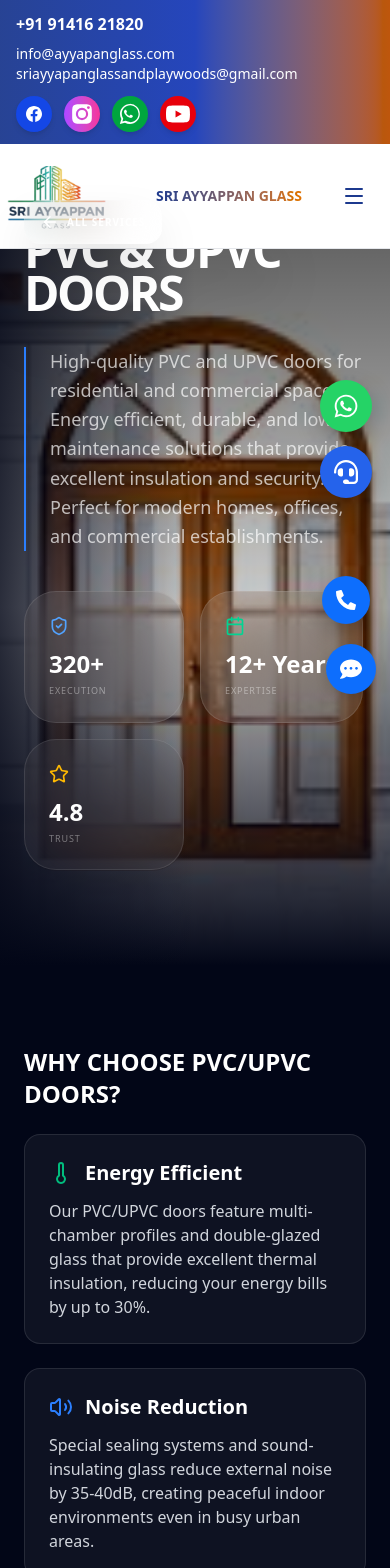
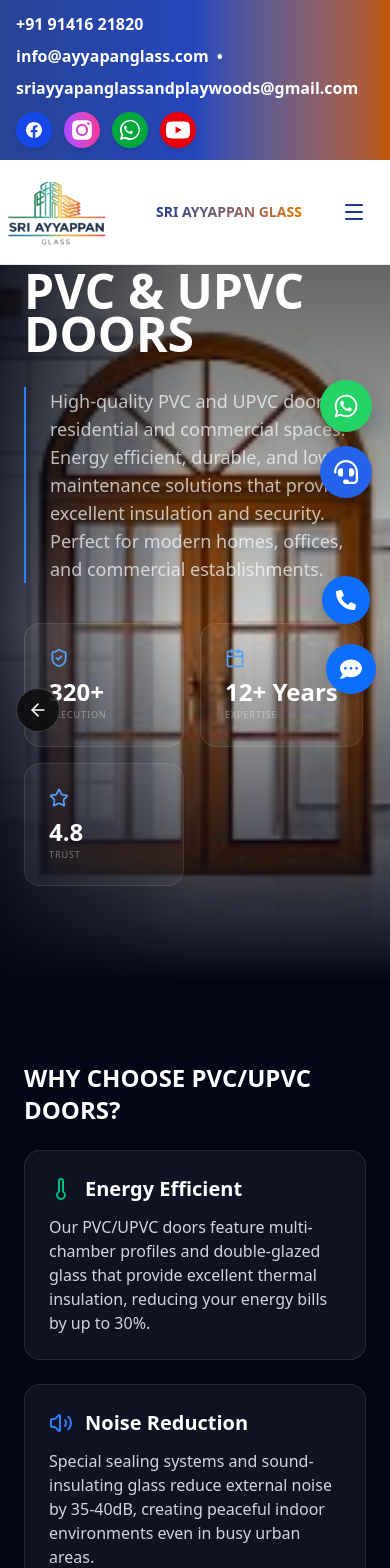
Before and after one commit to innomatricstech/interiors-innomatrics, a React (Vite) app: page /services/pvc-upvc-doors in a window 390 px wide. Shown: the top 1568 px of the page. Built offline with nearby package versions, Linux system fonts and the light colour scheme.

Commit message:
first commit

```diff
--- a/index.html
+++ b/index.html
@@ -2,7 +2,7 @@
 <html lang="en">
   <head>
     <meta charset="UTF-8" />
-    <link rel="icon" type="image/svg+xml" href="/vite.svg" />
+    <link rel="icon" type="image/png" href="./src/assets/img/logo.png" />
     <meta name="viewport" content="width=device-width, initial-scale=1.0" />
     <title>interiors</title>
   </head>
--- a/src/components/ContactForm.jsx
+++ b/src/components/ContactForm.jsx
@@ -42,7 +42,7 @@
       icon: <Mail className="w-6 h-6 md:w-8 md:h-8" />,
       title: "EMAIL",
       main: [
-        "sriayyapanglassandplaywoods@gmail.com",
+
         "info@sriayyapanglass.com"
       ],
       sub: "Available 24/7",
--- a/src/components/Header.jsx
+++ b/src/components/Header.jsx
@@ -183,9 +183,9 @@
             </div>
 
             {/* Email */}
-            <div className="flex flex-col md:flex-row md:gap-4 break-all text-sm md:text-base font-medium">
+            <div className="flex flex-wrap items-center gap-2 font-bold text-base md:text-lg">
               <span>info@ayyapanglass.com</span>
-              <span className="hidden md:inline">•</span>
+              <span className="flex flex-wrap items-center gap-2 font-bold text-base md:text-lg">•</span>
               <span>sriayyapanglassandplaywoods@gmail.com</span>
             </div>
           </div>
--- a/src/components/ServicesLayout.jsx
+++ b/src/components/ServicesLayout.jsx
@@ -1,6 +1,15 @@
 import React from 'react';
 import { useNavigate } from 'react-router-dom';
-import { ArrowLeft, Phone, MessageSquare, Calendar, CheckCircle, Star, ShieldCheck, Zap } from 'lucide-react';
+import {
+  ArrowLeft,
+  Phone,
+  MessageSquare,
+  Calendar,
+  CheckCircle,
+  Star,
+  ShieldCheck,
+  Zap
+} from 'lucide-react';
 import images from "../utils/images";
 
 const ServiceLayout = ({
@@ -15,10 +24,10 @@
   const navigate = useNavigate();
 
   return (
-    <div className="min-h-screen bg-[#020617] text-white selection:bg-blue-500/30">
+    <div className="min-h-screen bg-[#020617] text-white">
 
-  {/* BACK NAVIGATION - Modern Floating Style */}
-<div className="absolute top-[200px] left-6 z-50">
+      {/* ================= DESKTOP BACK BUTTON ================= */}
+      <div className="hidden md:block absolute top-[200px] left-6 z-50">
         <button
           onClick={() => navigate("/services/:id")}
           className="group flex items-center gap-2
@@ -38,9 +47,20 @@
         </button>
       </div>
 
+      {/* ================= MOBILE BACK BUTTON ================= */}
+      <div className="md:hidden fixed bottom-28 left-4 z-[60]">
+        <button
+          onClick={() => navigate("/services/:id")}
+          className="w-11 h-11 flex items-center justify-center
+            rounded-full bg-black/70 backdrop-blur-md
+            border border-white/20 shadow-xl
+            active:scale-95 transition"
+        >
+          <ArrowLeft size={20} />
+        </button>
+      </div>
 
-
-      {/* HERO SECTION with PARALLAX EFFECT */}
+      {/* ================= HERO SECTION ================= */}
       <div
         className="relative h-[85vh] flex items-end pb-24 overflow-hidden"
         style={{
@@ -50,72 +70,81 @@
           backgroundAttachment: 'fixed'
         }}
       >
-        {/* Multilayered Overlays for Depth */}
         <div className="absolute inset-0 bg-gradient-to-b from-black/60 via-black/20 to-[#020617]" />
         <div className="absolute inset-0 bg-gradient-to-r from-[#020617] via-transparent to-transparent opacity-80" />
 
         <div className="container mx-auto px-6 md:px-12 relative z-10">
           <div className="max-w-5xl">
-            {/* Badge */}
-            <div className="inline-flex items-center gap-2 bg-blue-600/20 backdrop-blur-md border border-blue-500/30 px-5 py-2 rounded-full mb-8 animate-fade-in">
+
+            <div className="inline-flex items-center gap-2 bg-blue-600/20 backdrop-blur-md border border-blue-500/30 px-5 py-2 rounded-full mb-8">
               <Zap size={14} className="text-blue-400" />
-              <span className="text-[10px] font-black uppercase tracking-[0.3em] text-blue-400">{category}</span>
+              <span className="text-[10px] font-black uppercase tracking-[0.3em] text-blue-400">
+                {category}
+              </span>
             </div>
 
-            {/* Title */}
-            <h1 className="text-5xl md:text-8xl font-black uppercase tracking-tighter leading-[0.9] mb-8 drop-shadow-2xl">
+            <h1 className="text-5xl md:text-8xl font-black uppercase leading-[0.9] mb-8">
               {title}
             </h1>
 
-            {/* Description */}
-            <p className="text-lg md:text-2xl text-white/70 max-w-3xl leading-relaxed font-light mb-10 border-l-2 border-blue-500 pl-6">
+            <p className="text-lg md:text-2xl text-white/70 max-w-3xl mb-10 border-l-2 border-blue-500 pl-6">
               {description}
             </p>
 
-            {/* Stats Panel */}
-            <div className="flex flex-wrap gap-4 md:gap-6">
+            <div className="flex flex-wrap gap-4">
               {[
-                { label: "Execution", val: `${stats.projects}+`, icon: ShieldCheck, color: "text-blue-400" },
-                { label: "Expertise", val: `${stats.years}+ Years`, icon: Calendar, color: "text-emerald-400" },
-                { label: "Trust", val: stats.rating, icon: Star, color: "text-amber-400" },
+                { label: "Execution", val: `${stats.projects}+`, icon: ShieldCheck },
+                { label: "Expertise", val: `${stats.years}+ Years`, icon: Calendar },
+                { label: "Trust", val: stats.rating, icon: Star }
               ].map((item, idx) => (
-                <div key={idx} className="bg-white/5 backdrop-blur-2xl border border-white/10 p-6 rounded-[2rem] min-w-[160px] hover:bg-white/10 transition-colors group">
-                   <item.icon size={20} className={`${item.color} mb-3 group-hover:scale-110 transition-transform`} />
+                <div
+                  key={idx}
+                  className="bg-white/5 border border-white/10 p-6 rounded-2xl min-w-[160px]"
+                >
+                  <item.icon size={20} className="text-blue-400 mb-2" />
                   <div className="text-2xl font-black">{item.val}</div>
-                   <div className="text-[9px] uppercase tracking-widest text-white/40 mt-1">{item.label}</div>
+                  <div className="text-[9px] uppercase tracking-widest text-white/40">
+                    {item.label}
+                  </div>
                 </div>
               ))}
             </div>
+
           </div>
         </div>
       </div>
 
-      {/* DYNAMIC CONTENT AREA */}
-      <div className="container mx-auto px-6 md:px-12 py-20 relative z-20">
-        <div className="grid lg:grid-cols-12 gap-16">
-          <div className="lg:col-span-12">
+      {/* ================= CONTENT ================= */}
+      <div className="container mx-auto px-6 md:px-12 py-20">
         {children}
       </div>
-        </div>
-      </div>
 
-      {/* FEATURES GRID */}
+      {/* ================= FEATURES ================= */}
       {features.length > 0 && (
         <section className="bg-white/[0.02] border-y border-white/5 py-24">
           <div className="container mx-auto px-6 md:px-12">
-            <div className="flex flex-col items-center mb-20 text-center">
-              <span className="text-blue-500 font-black uppercase tracking-[0.4em] text-[10px] mb-4">Technical Specs</span>
-              <h2 className="text-4xl md:text-6xl font-black uppercase">Service Excellence</h2>
+            <div className="text-center mb-20">
+              <span className="text-blue-500 font-black uppercase tracking-[0.4em] text-[10px]">
+                Technical Specs
+              </span>
+              <h2 className="text-4xl md:text-6xl font-black uppercase">
+                Service Excellence
+              </h2>
             </div>
 
-            <div className="grid grid-cols-1 md:grid-cols-2 lg:grid-cols-3 gap-8">
+            <div className="grid md:grid-cols-2 lg:grid-cols-3 gap-8">
               {features.map((feature, index) => (
-                <div key={index} className="group bg-white/5 backdrop-blur-sm border border-white/5 p-10 rounded-[2.5rem] hover:bg-white/10 hover:border-blue-500/30 transition-all duration-500">
-                  <div className="w-12 h-12 rounded-2xl bg-blue-600/20 flex items-center justify-center mb-8 group-hover:scale-110 group-hover:bg-blue-600 transition-all">
-                    <CheckCircle className="text-blue-400 group-hover:text-white" size={24} />
-                  </div>
-                  <h3 className="text-xl font-bold mb-4 uppercase tracking-tight">{feature.title}</h3>
-                  <p className="text-white/50 text-sm leading-relaxed">{feature.description}</p>
+                <div
+                  key={index}
+                  className="bg-white/5 border border-white/10 p-10 rounded-3xl"
+                >
+                  <CheckCircle className="text-blue-400 mb-6" size={24} />
+                  <h3 className="text-xl font-bold mb-4 uppercase">
+                    {feature.title}
+                  </h3>
+                  <p className="text-white/50 text-sm">
+                    {feature.description}
+                  </p>
                 </div>
               ))}
             </div>
@@ -123,43 +152,33 @@
         </section>
       )}
 
-      {/* FINAL CTA - High Impact */}
-      <div className="container mx-auto px-6 md:px-12 py-24">
-        <div className="relative rounded-[3rem] overflow-hidden bg-[#0f172a] border border-blue-500/20 p-12 md:p-20 text-center">
-          {/* Decorative Background for CTA */}
-          <div className="absolute top-0 right-0 w-96 h-96 bg-blue-600/10 blur-[100px] rounded-full -mr-48 -mt-48" />
-          <div className="absolute bottom-0 left-0 w-96 h-96 bg-cyan-600/10 blur-[100px] rounded-full -ml-48 -mb-48" />
-
-          <div className="relative z-10 max-w-4xl mx-auto">
-            <h2 className="text-4xl md:text-7xl font-black uppercase leading-none mb-8">
+      {/* ================= CTA ================= */}
+      <div className="container mx-auto px-6 md:px-12 py-24 text-center">
+        <h2 className="text-4xl md:text-7xl font-black uppercase mb-8">
           Start Your <span className="text-blue-500">Project</span> Today
         </h2>
-            <p className="text-white/60 text-lg md:text-xl mb-12 font-light">
-              Chennai's leading glass architectural experts are just a click away. Get your free site measurement and estimate now.
-            </p>
 
         <div className="flex flex-wrap justify-center gap-6">
           <button
             onClick={() => window.location.href = "tel:+919141621820"}
-                className="flex items-center gap-3 bg-white text-black px-10 py-5 rounded-2xl font-black uppercase tracking-widest hover:bg-blue-500 hover:text-white transition-all shadow-2xl"
+            className="flex items-center gap-3 bg-white text-black px-10 py-5 rounded-2xl font-black uppercase"
           >
             <Phone size={20} />
-                Call +91 91416 21820
+            Call
           </button>
 
           <a
             href="https://wa.me/919141621820"
             target="_blank"
             rel="noopener noreferrer"
-                className="flex items-center gap-3 bg-emerald-600 hover:bg-emerald-500 text-white px-10 py-5 rounded-2xl font-black uppercase tracking-widest transition-all shadow-2xl shadow-emerald-900/20"
+            className="flex items-center gap-3 bg-emerald-600 text-white px-10 py-5 rounded-2xl font-black uppercase"
           >
             <MessageSquare size={20} />
-                WhatsApp Us
+            WhatsApp
           </a>
         </div>
       </div>
-        </div>
-      </div>
+
     </div>
   );
 };
--- a/src/pages/About.jsx
+++ b/src/pages/About.jsx
@@ -10,10 +10,10 @@
 
 const About = () => {
   const stats = [
-    { value: "25+", label: "YEARS" },
+    { value: "9+", label: "YEAR" },
     { value: "850+", label: "PROJECTS" },
     { value: "99%", label: "CLIENTS" },
-    { value: "4.9", label: "RATING" }
+    { value: "4.7", label: "RATING" }
   ];
 
   const values = [
```
Also changed, not shown: src/components/Gallery.jsx (+65 -33 lines), public/logo.png (added). Lines whose indentation alone changed are shown as unchanged.
